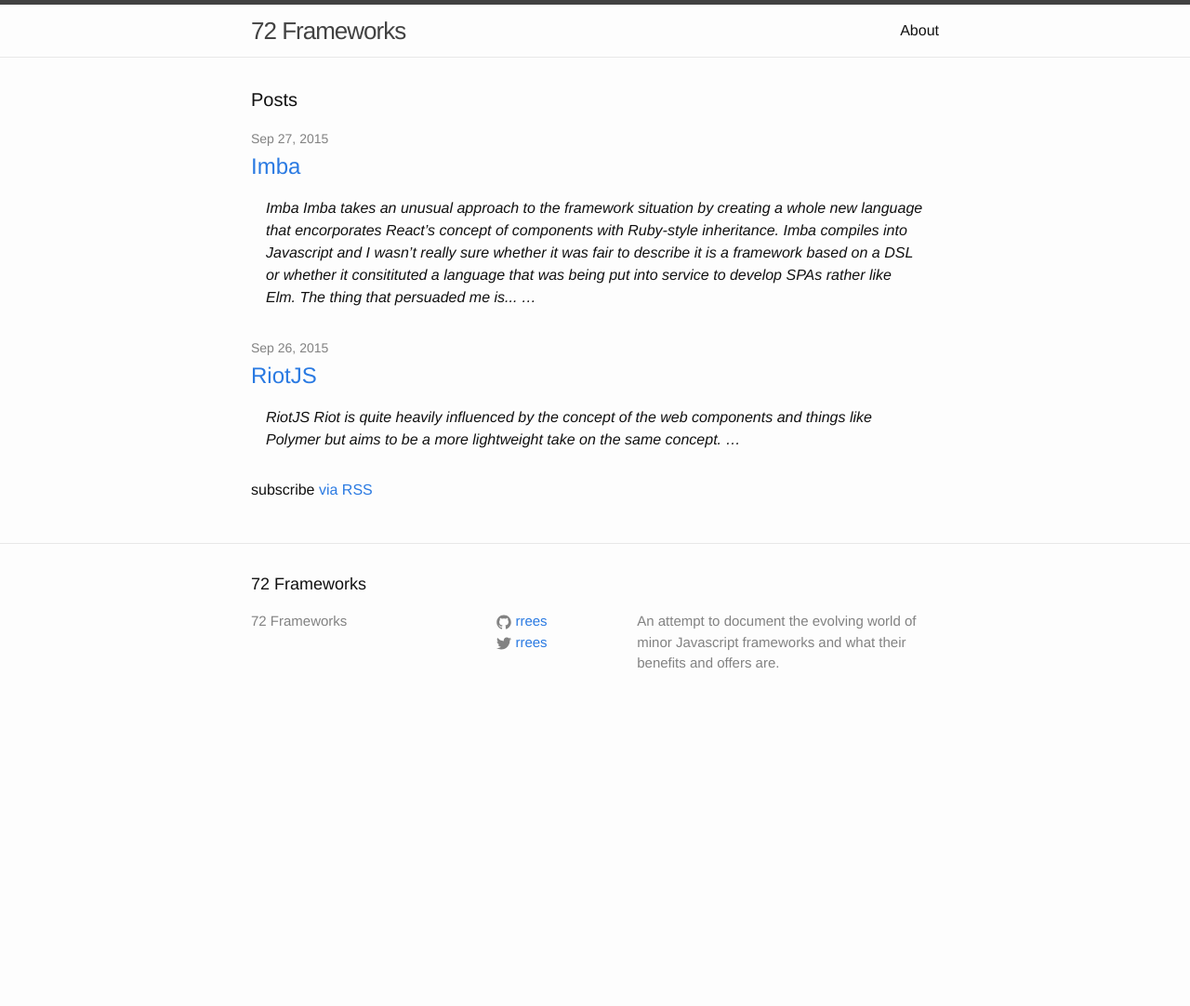
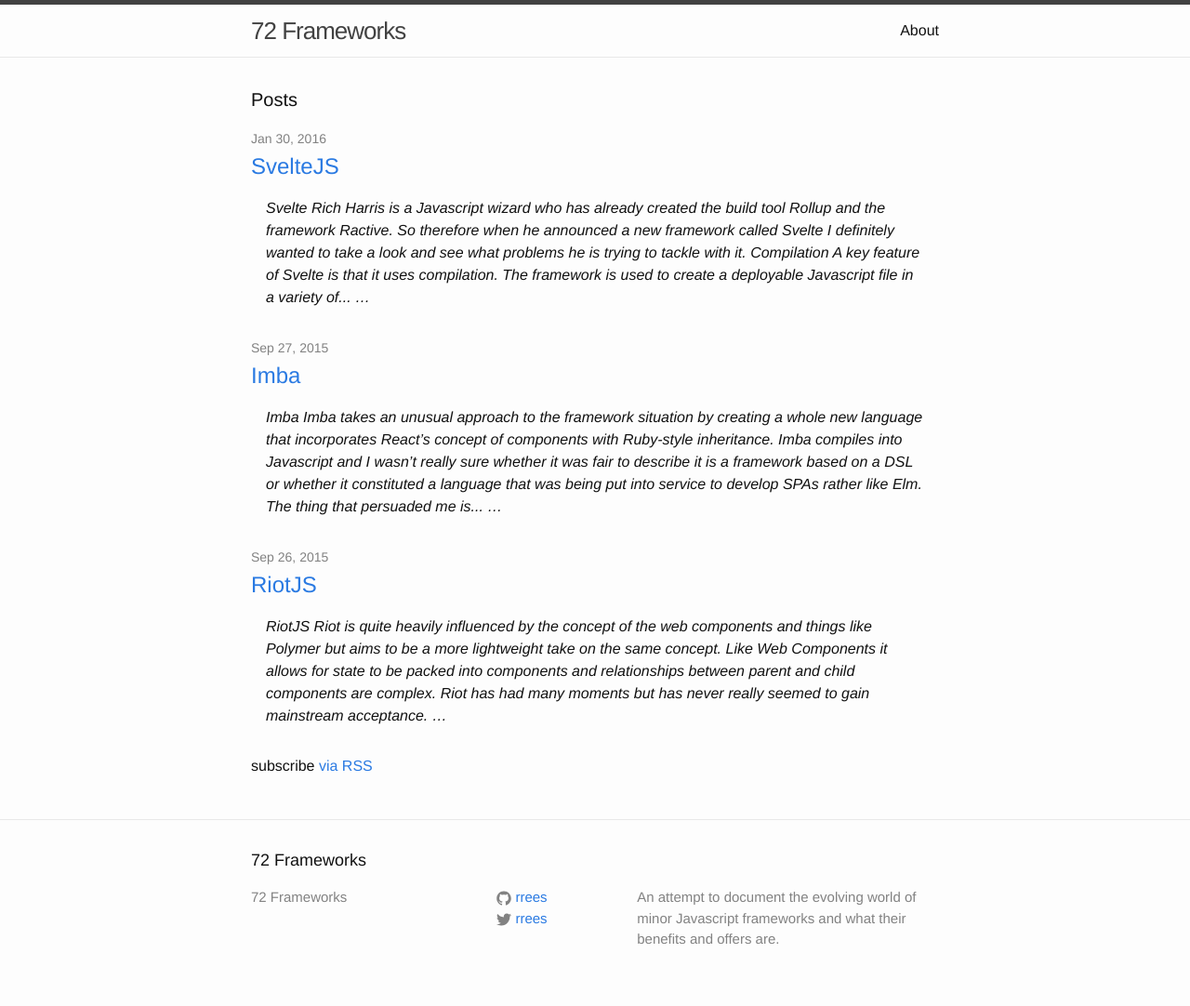
Before and after one commit to rrees/72-frameworks, a Jekyll site: the page built from index.html, in a window 1280 px wide. Shown: the whole page at 93% size. Built offline with Jekyll 4.4.1, drawn with Linux system fonts in a browser that asks for light colours; before the commit the page ends 900 px from its top, so only the background shows below that.

Commit message:
Starts a post about Svelte

```diff
--- a/_posts/2015-09-26-riotjs.markdown
+++ b/_posts/2015-09-26-riotjs.markdown
@@ -7,3 +7,7 @@
 # RiotJS
 
 [Riot](http://riotjs.com/) is quite heavily influenced by the concept of the web components and things like Polymer but aims to be a more lightweight take on the same concept.
+
+Like Web Components it allows for state to be packed into components and relationships between parent and child components are complex.
+
+Riot has had many moments but has never really seemed to gain mainstream acceptance.
--- a/_posts/2015-09-27-imba.md
+++ b/_posts/2015-09-27-imba.md
@@ -7,6 +7,6 @@
 
 # Imba
 
-[Imba](http://imba.io/) takes an unusual approach to the framework situation by creating a whole new language that encorporates React's concept of components with Ruby-style inheritance.
+[Imba](http://imba.io/) takes an unusual approach to the framework situation by creating a whole new language that incorporates React's concept of components with Ruby-style inheritance.
 
-Imba compiles into Javascript and I wasn't really sure whether it was fair to describe it is a framework based on a DSL or whether it consitituted a language that was being put into service to develop SPAs rather like Elm. The thing that persuaded me is that the HTML fragments and components are central to the proposition and the compilation step is really no different to things like Riot that require a compilation from HTML fragments to Javascript.
+Imba compiles into Javascript and I wasn't really sure whether it was fair to describe it is a framework based on a DSL or whether it constituted a language that was being put into service to develop SPAs rather like Elm. The thing that persuaded me is that the HTML fragments and components are central to the proposition and the compilation step is really no different to things like Riot that require a compilation from HTML fragments to Javascript.
--- /dev/null
+++ b/_posts/2016-01-30-svelte.md
@@ -0,0 +1,13 @@
+---
+layout: post
+title:  "SvelteJS"
+date:   2016-01-30 07:00:00
+categories: precompilation
+---
+# Svelte
+
+Rich Harris is a Javascript wizard who has already created the build tool [Rollup](https://github.com/rollup/rollup) and the framework [Ractive](https://github.com/ractivejs/ractive). So therefore when he announced [a new framework called Svelte](https://svelte.technology/) I definitely wanted to take a look and see what problems he is trying to tackle with it.
+
+## Compilation
+
+A key feature of Svelte is that it uses compilation. The framework is used to create a deployable Javascript file in a variety of formats.
```
